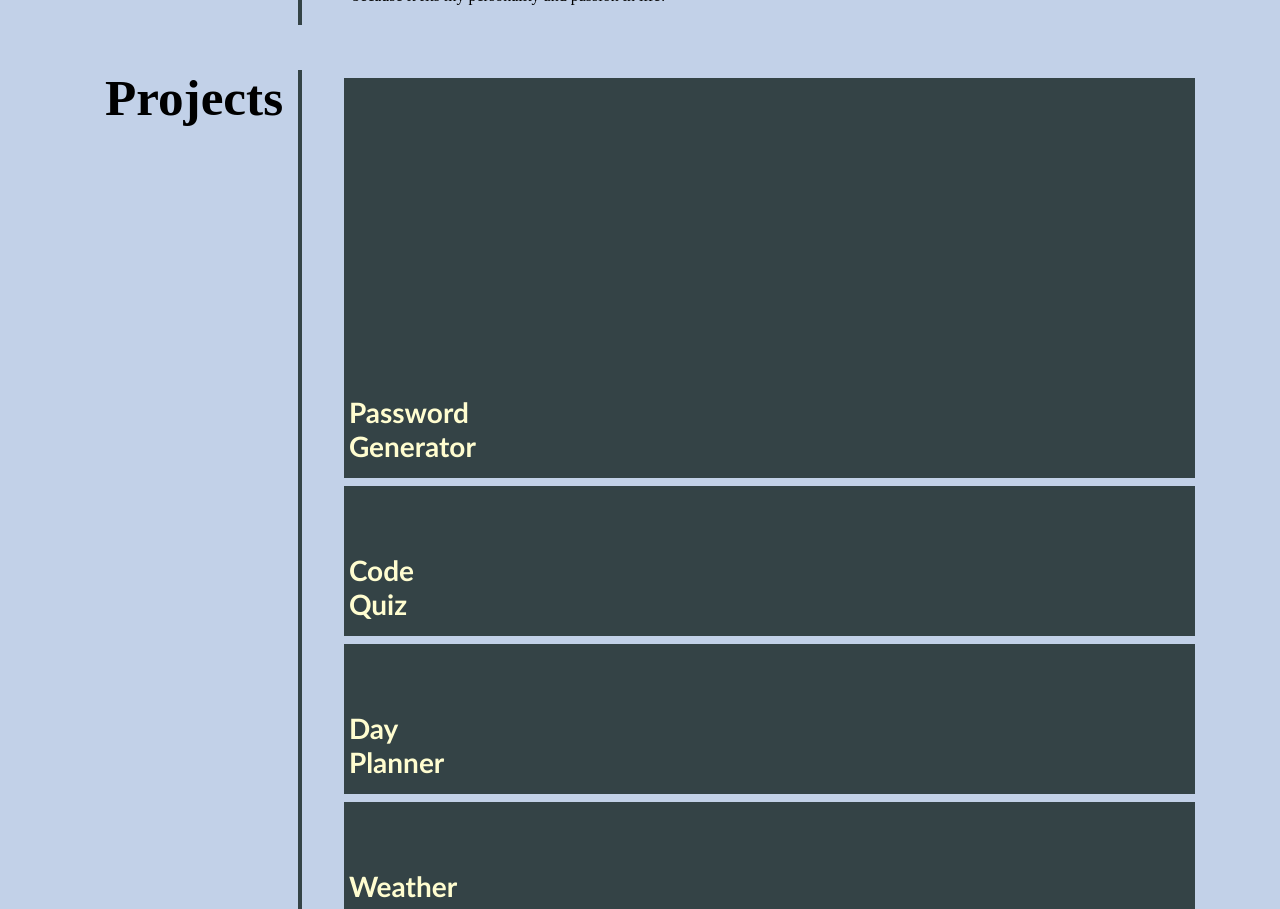
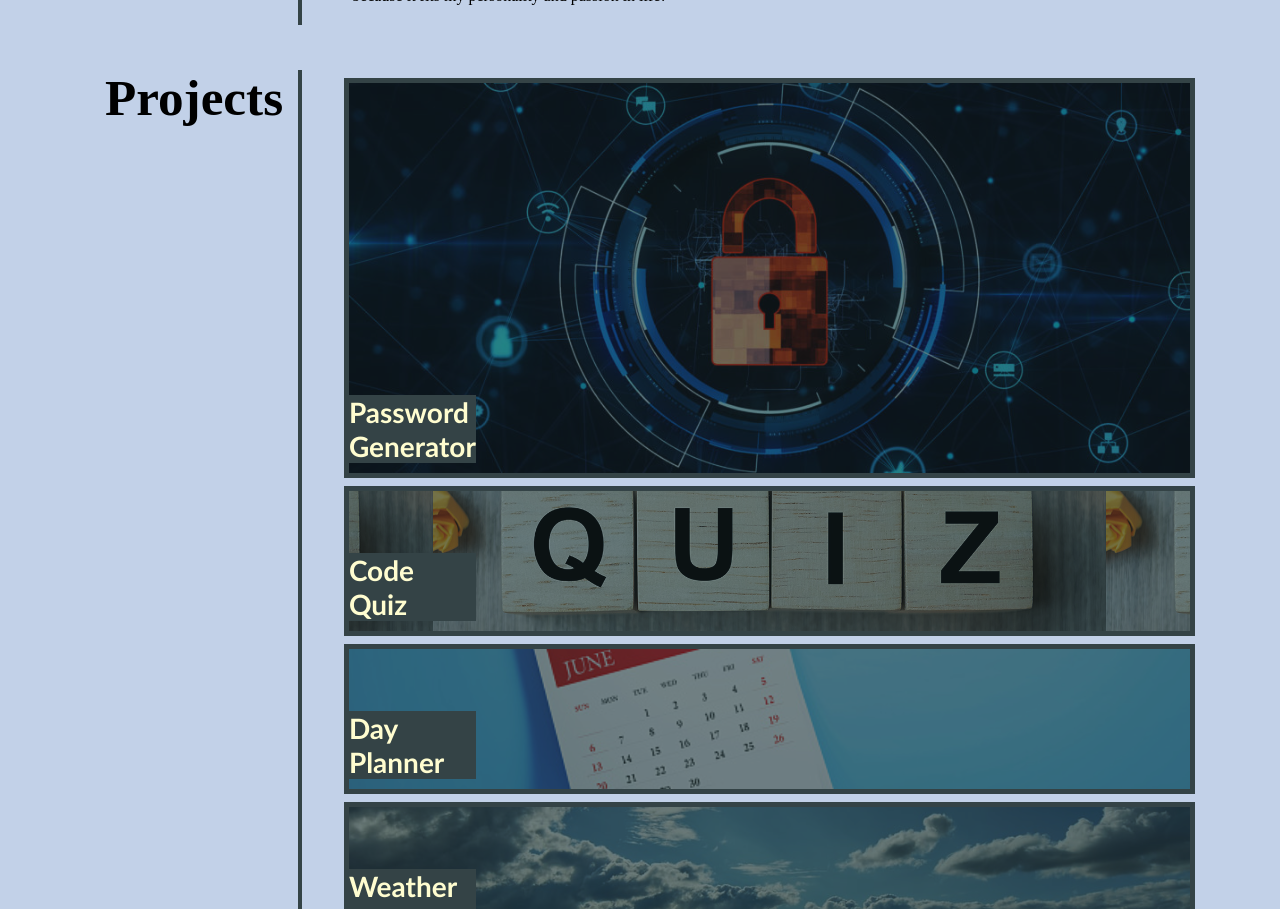
Before and after one commit to nodgyd/HW2-My-Portfolio, a plain HTML site: page index.html in a window 1280 px wide. Shown: the part 723-1632 px from the top of the page. Drawn offline with Linux system fonts and the light colour scheme; the site is published under a folder, as on GitHub Pages, so addresses that start at the root find nothing.

Commit message:
Adjusted ReadME and finishing touches on homework

```diff
--- a/CSS/style.css
+++ b/CSS/style.css
@@ -163,21 +163,20 @@ main {
     padding: 0 0 10px -0;
 }
 
-.password {
-    background-image: url(/Assets/Images/network-security-best-practices-940x588.jpg);
+.password{
+    background-image: url(../Assets/Images/network-security-best-practices-940x588.jpg);
 }
-
 .code-quiz{
-    background-image: url(/Assets/Images/Best-Online-Quiz-Makers-Social.jpg);
+    background-image: url(../Assets/Images/Best-Online-Quiz-Makers-Social.jpg);
     background-size: 80%;
 }
 
 .day-planner {
-    background-image: url(/Assets/Images/istockphoto-1279367257-170667a.jpg);
+    background-image: url(../Assets/Images/istockphoto-1279367257-170667a.jpg);
 }
 
 .weather-dashboard {
-    background-image: url(/Assets/Images/photo-1592210454359-9043f067919b.jfif);
+    background-image: url(../Assets/Images/photo-1592210454359-9043f067919b.png);
 }
 
 .flex-item div {
```
Also changed, not shown: Assets/Images/ProjectScreenshots/screenshot1.png (added), Assets/Images/ProjectScreenshots/screenshot2.jpg (added), Assets/Images/ProjectScreenshots/screenshot3.png (added), Assets/Images/photo-1592210454359-9043f067919b.jfif (deleted), Assets/Images/photo-1592210454359-9043f067919b.png (added), 1 other file.
